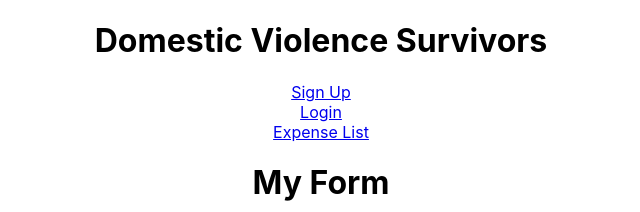
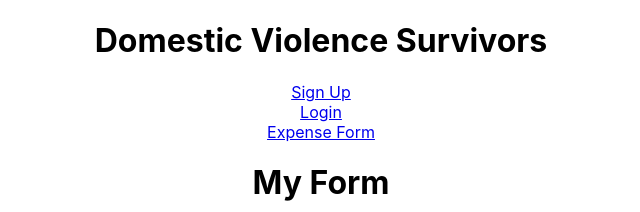
Before and after one commit to domestic-violence-survivors3/front-end, a React (Create React App) app in the folder client/: page /signup in a window 1280 px wide. Shown: the top 212 px of the page, without its empty margins (319-959 px from the left). Built offline with nearby package versions, Linux system fonts and the light colour scheme.

Commit message:
change to routing

```diff
--- a/client/src/components/App.jsx
+++ b/client/src/components/App.jsx
@@ -6,7 +6,7 @@ import PrivateRoute from "./PrivateRoute"
 import SignUp from "./SignUp";
 import Login from "./Login";
 // import PersonalForm from './components/PersonalForm'
-import ExpenseList from './ExpenseList'
+import PersonalForm from './PersonalForm';
 
 const App = () => {
   return (
@@ -20,11 +20,11 @@ const App = () => {
         <Link to="/login">Login</Link>
       </div>
       <div>
-        <Link to="/expenses">Expense List</Link>
+        <Link to="/PersonalForm">Expense Form</Link>
       </div>
 
       <Switch>
-        <PrivateRoute path="/expenses" component={ExpenseList} />
+        <PrivateRoute path="/PersonalForm" component={PersonalForm} />
         <Route path="/signup" component={SignUp} />
         <Route path="/login" component={Login} />
         <Route component={Login} />
--- a/client/src/components/SignUp.jsx
+++ b/client/src/components/SignUp.jsx
@@ -20,7 +20,7 @@ const SignUp = ({ values, errors, touched, status }) => {
         setStatus(res.data);
         resetForm();
         console.log(res, `success`);
-        push(`/login`)
+        push(`/PersonalForm`)
       })
       .catch(err => console.log(err))
       .finally();
```
